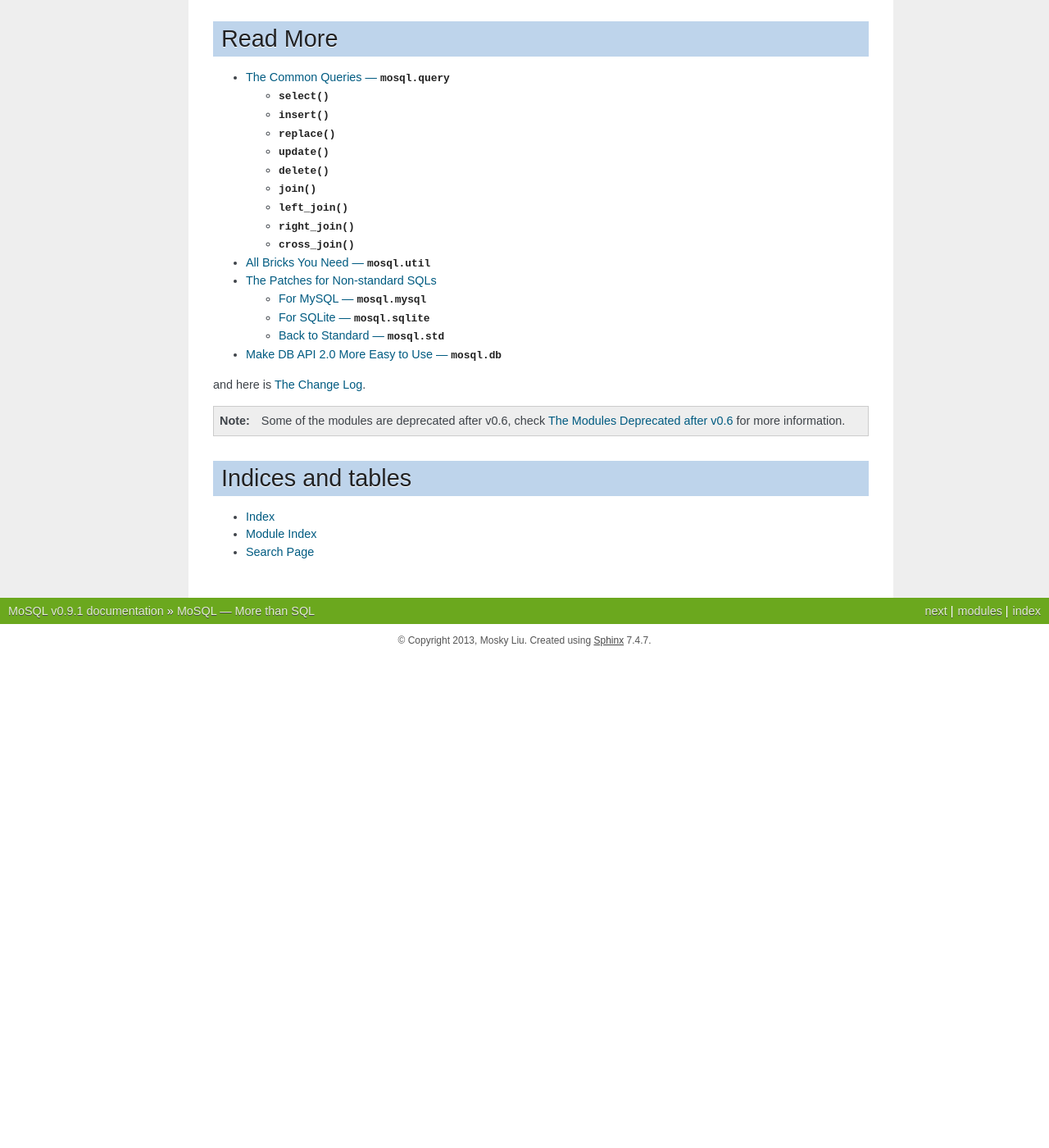
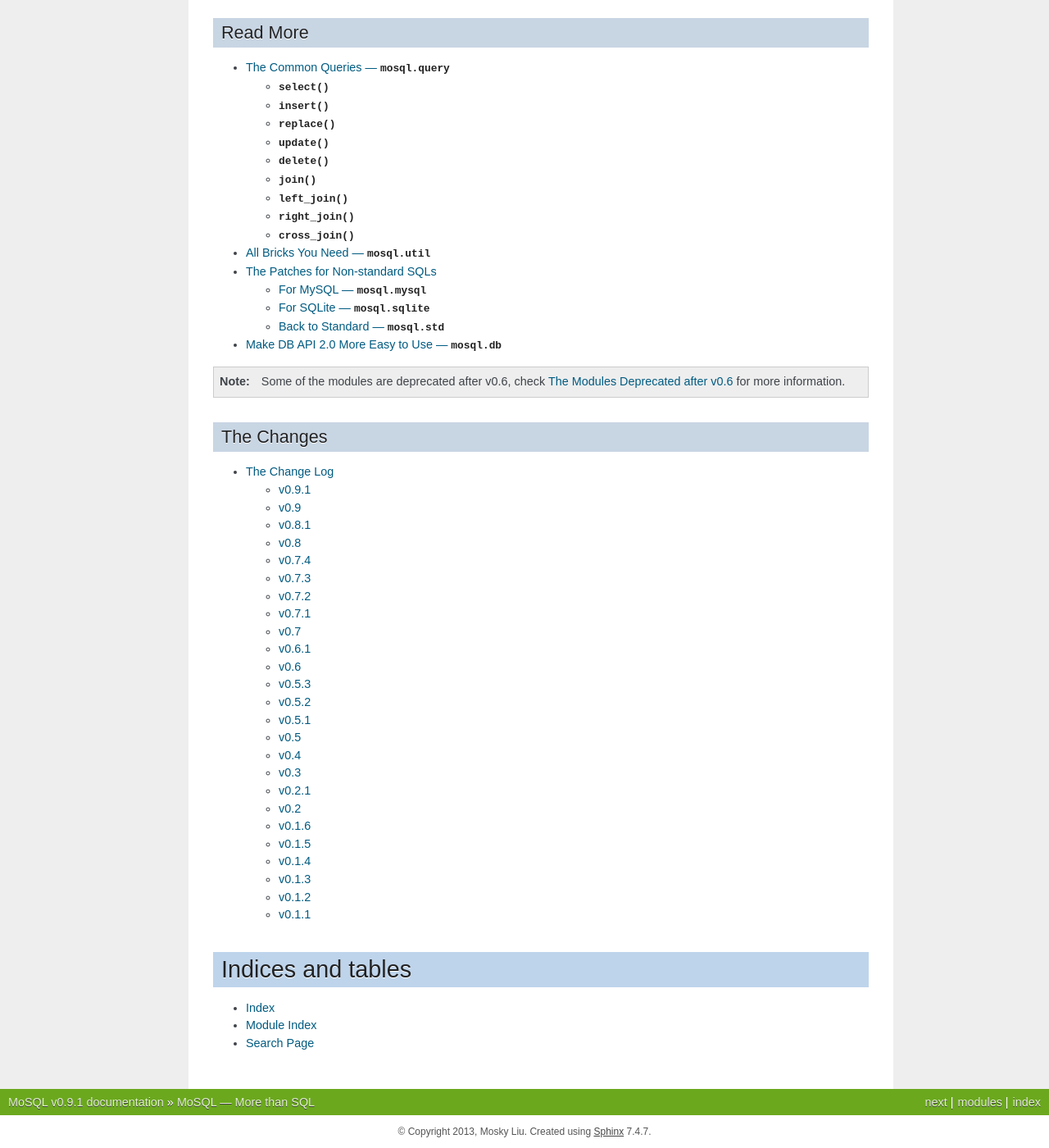
Before and after one commit to moskytw/mosql, a Sphinx documentation site: the page built from docs/index.rst, in a window 1280 px wide and 1400 px high, scrolled down 1249 px. Shown: the whole window at 82% size. Built offline with Sphinx 7.4.7, drawn with Linux system fonts in a browser that asks for light colours; before the commit the page ends 2050 px from its top, so only the background shows below that.

Commit message:
better index.rst

```diff
--- a/docs/index.rst
+++ b/docs/index.rst
@@ -108,7 +108,7 @@
     $ git clone git://github.com/moskytw/mosql.git
 
 Read More
-=========
+---------
 
 .. toctree::
     :maxdepth: 2
@@ -118,11 +118,17 @@
     patches
     db
 
-and here is :doc:`/changes`.
-
 .. note::
     Some of the modules are deprecated after v0.6, check :doc:`/deprecated` for
     more information.
+
+The Changes
+-----------
+
+.. toctree::
+    :maxdepth: 2
+
+    changes
 
 Indices and tables
 ==================
```
